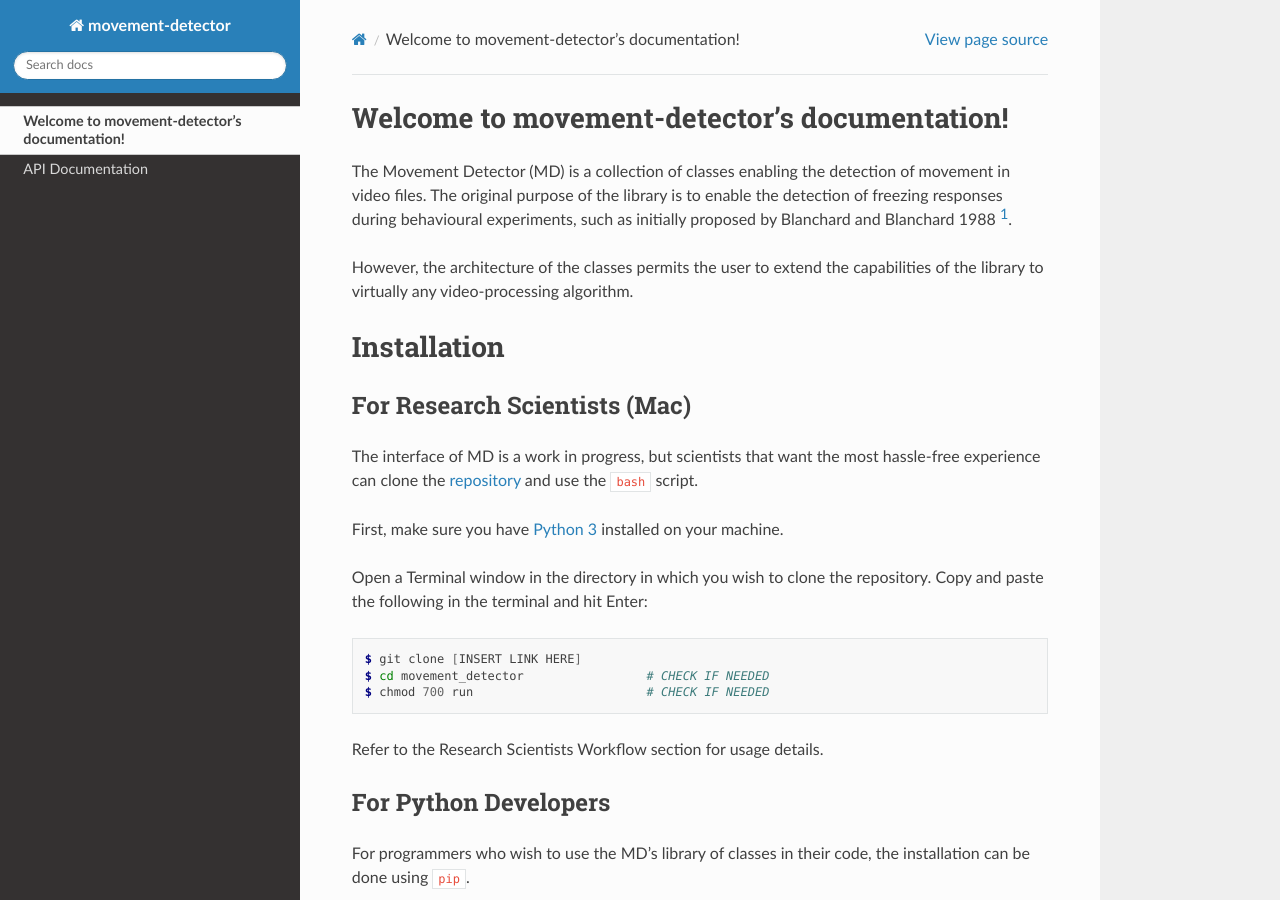
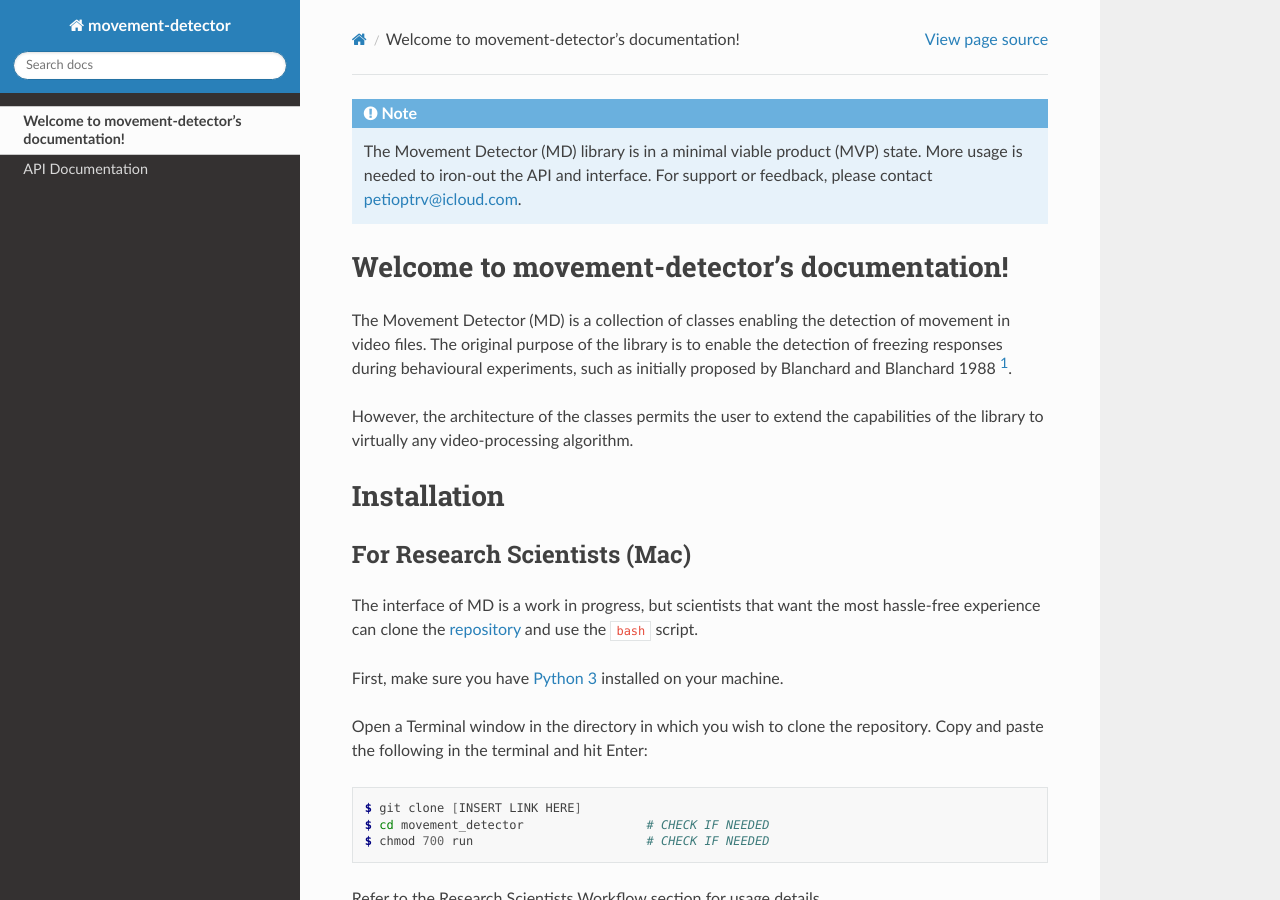
Before and after one commit to petioptrv/movement_detector, a Sphinx documentation site: the page built from docs/source/index.rst, in a window 1280 px wide and 900 px high. Built offline with Sphinx 7.4.7 and the Read the Docs theme 2.0.0, drawn with Linux system fonts in a browser that asks for light colours.

Commit message:
- Adds note to documentation. - Updates license.txt. - Updates `open-cv` version.

```diff
--- a/docs/source/index.rst
+++ b/docs/source/index.rst
@@ -10,6 +10,9 @@
    self
    api
 
+.. note::
+   The Movement Detector (MD) library is in a minimal viable product (MVP) state. More usage is needed to iron-out the
+   API and interface. For support or feedback, please contact petioptrv@icloud.com.
 
 Welcome to movement-detector's documentation!
 =============================================
--- a/setup.py
+++ b/setup.py
@@ -9,7 +9,7 @@ INSTALL_PACKAGES = [
     'numpy==1.18.1',
     'pandas==1.0.1',
     'scipy==1.4.1',
-    'opencv-python==4.1.0',
+    'opencv-python==4.1.0.32',
     'moviepy==1.0.1',
     'imageio==2.6.1',
     'pygame==1.9.6',
```
Also changed, not shown: LICENSE.txt.
